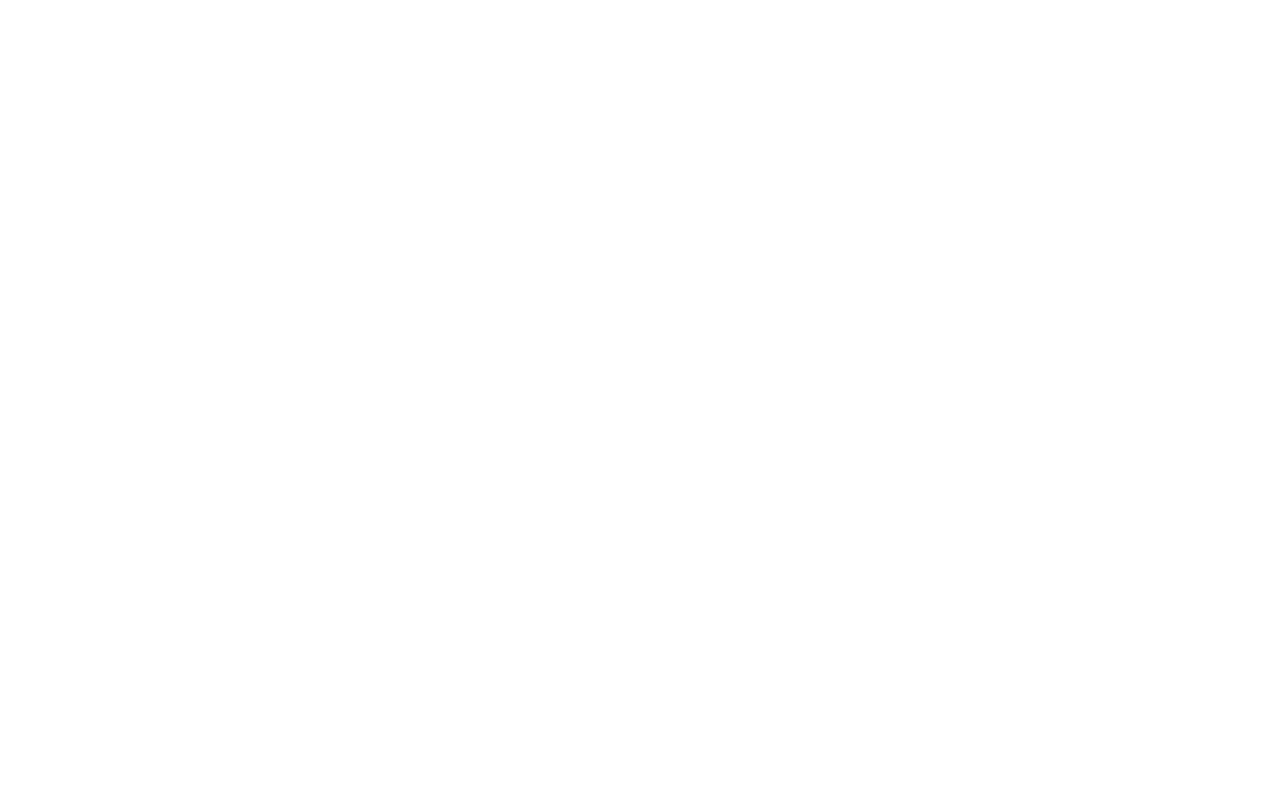
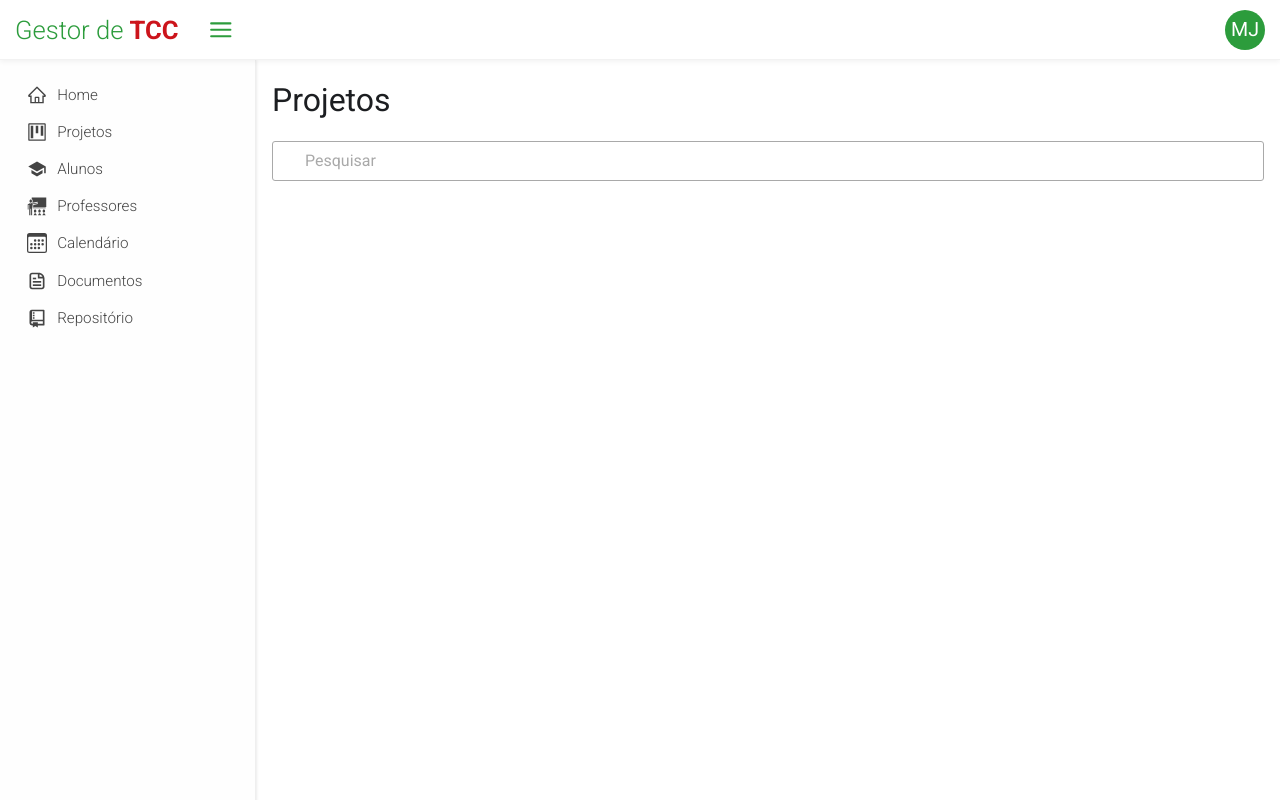
Before and after one commit to mattheusz/gestor-tcc-frontend-react, a React (Create React App) app: page /projetos in a window 1280 px wide. Built offline with nearby package versions, Linux system fonts and the light colour scheme.

Commit message:
começando com os projetos

```diff
--- a/public/index.html
+++ b/public/index.html
@@ -1,5 +1,5 @@
 <!DOCTYPE html>
-<html lang="en">
+<html lang="pt" translate="no">
 
 <head>
   <meta charset="utf-8" />
--- a/src/App.js
+++ b/src/App.js
@@ -5,6 +5,7 @@
 import ForgotPassword from './pages/ForgotPassword';
 import ResetPassowrd from './pages/ResetPassowrd';
 import Home from './pages/Home';
+import Projetos from './pages/Projetos';
 
 function App() {
   return (
@@ -24,6 +25,9 @@
         <Route path='/home'>
           <Home />
         </Route>
+        <Route path='/projetos'>
+          <Projetos />
+        </Route>
         <Route exact path='/'>
           <Link to='/login'>Login</Link><hr />
           <Link to='/forgot_password'>Esqueci a senha</Link><hr />
--- a/src/components/DashboardLayout.js
+++ b/src/components/DashboardLayout.js
@@ -1,5 +1,6 @@
 import React, { useState } from 'react';
 import styled, { ThemeProvider } from 'styled-components';
+import { Title } from '../styled';
 import lightTheme from '../themes/light'
 import HeaderDashboard from './HeaderDashboard';
 import Sidebar from './Sidebar';
@@ -15,7 +16,7 @@
 }
 
 
-function DashboardLayout(props) {
+function DashboardLayout({ screenName, children }) {
 
     const [showSidebar, setShowSidebar] = useState(true);
 
@@ -36,8 +37,11 @@
                     <Wrapper>
                         <HeaderDashboard />
                         <Sidebar />
-                        <Content>
-                            <Main />
+                        <Content showSidebar={showSidebar}>
+                            <Main >
+                                <Title>{screenName}</Title>
+                                {children}
+                            </Main>
                             <Footer />
                         </Content>
                     </Wrapper>
@@ -60,17 +64,21 @@
 const Content = styled.div`
     position: fixed;
     width: 100%;
+    width: ${props => props.showSidebar ? 'calc(100% - 256px)' : '100%'};
     height: calc(100vh - 60px);
     overflow: auto;
-    margin-left: 270px;
+    margin-left: ${props => props.showSidebar ? '256px' : 0};
     margin-top: 60px;
     display: flex;
     flex-direction: column;
+    transition: margin-left .3s;
 `
 
 const Main = styled.main`
     flex-grow: 1;
     background-color: white;
+    padding: 0 1rem;
+    max-width: 100%
 `
 
 const Footer = styled.footer`
--- a/src/components/HeaderDashboard.js
+++ b/src/components/HeaderDashboard.js
@@ -61,8 +61,14 @@
     position: absolute;
     left: 208px;
     color: ${props => props.theme.color.primary};
-    font-size: 1.6rem;;
+    font-size: 1.6rem;
     cursor: pointer;
+    transition: all .3s;
+
+    &:hover{
+        color: ${props => props.theme.color.secondary};
+        font-weight: 400;
+    }
 `
 
 const CustomAvatar = styled(Avatar)`
--- a/src/components/Sidebar.js
+++ b/src/components/Sidebar.js
@@ -3,8 +3,6 @@
 import styled from 'styled-components';
 import { SidebarContext } from './DashboardLayout';
 import { coordenador } from "../userType";
-
-import { AiOutlineHome } from "react-icons/ai";
 
 function Sidebar(props) {
 
@@ -30,14 +28,16 @@
 const Wrapper = styled.nav`
     position: fixed;
     top: 0;
-    left: ${props => props.showSidebar ? 0 : '-230px'};
+    left: ${props => props.showSidebar ? 0 : '-257px'};
     width: 256px;
     height: 100vh;
     overflow-y: auto;
     margin-top: 60px;
     background-color: #FEFEFE;
     transition: left .3s;
-    border-right: 1px solid rgba(0, 0, 0, 0.05);
+    border-right: 1px solid rgba(0, 0, 0, 0.06);
+    box-shadow: .5px 0 3px rgba(0, 0, 0, 0.1);
+    z-index: 1;
 `
 
 const Menu = styled.ul`
@@ -55,6 +55,7 @@
     color: rgba(0, 0, 0, .75);
     color: #444444;
     position: relative;
+    transition: background-color .1s;
 
     svg{
         width: 20px;
--- a/src/pages/Home.js
+++ b/src/pages/Home.js
@@ -3,7 +3,7 @@
 
 function Home(props) {
     return (
-        <DashboardLayout>
+        <DashboardLayout screenName='Home'>
 
         </DashboardLayout>
     );
--- /dev/null
+++ b/src/pages/Projetos.js
@@ -0,0 +1,13 @@
+import React from 'react';
+import DashboardLayout from '../components/DashboardLayout';
+import { Input } from '../styled';
+
+function Projetos(props) {
+    return (
+        <DashboardLayout screenName='Projetos'>
+            <Input placeholder='Pesquisar' />
+        </DashboardLayout>
+    );
+}
+
+export default Projetos;
--- a/src/styled.js
+++ b/src/styled.js
@@ -102,6 +102,12 @@
 
 `
 
+export const Title = styled.h1`
+    font-size: 2rem;
+    font-weight: 400;
+    color: #1C1E21;
+`
+
 export const SubTitle = styled.h2`
     text-align: center;
     margin: 0 auto 1rem;
--- a/src/userType.js
+++ b/src/userType.js
@@ -26,7 +26,7 @@
     {
         icon: <VscProject />,
         description: 'Projetos',
-        to: '/home'
+        to: '/projetos'
     },
     {
         icon: <IoMdSchool />,
```
Also changed, not shown: src/components/Main.js (added, +11 -0 lines).
